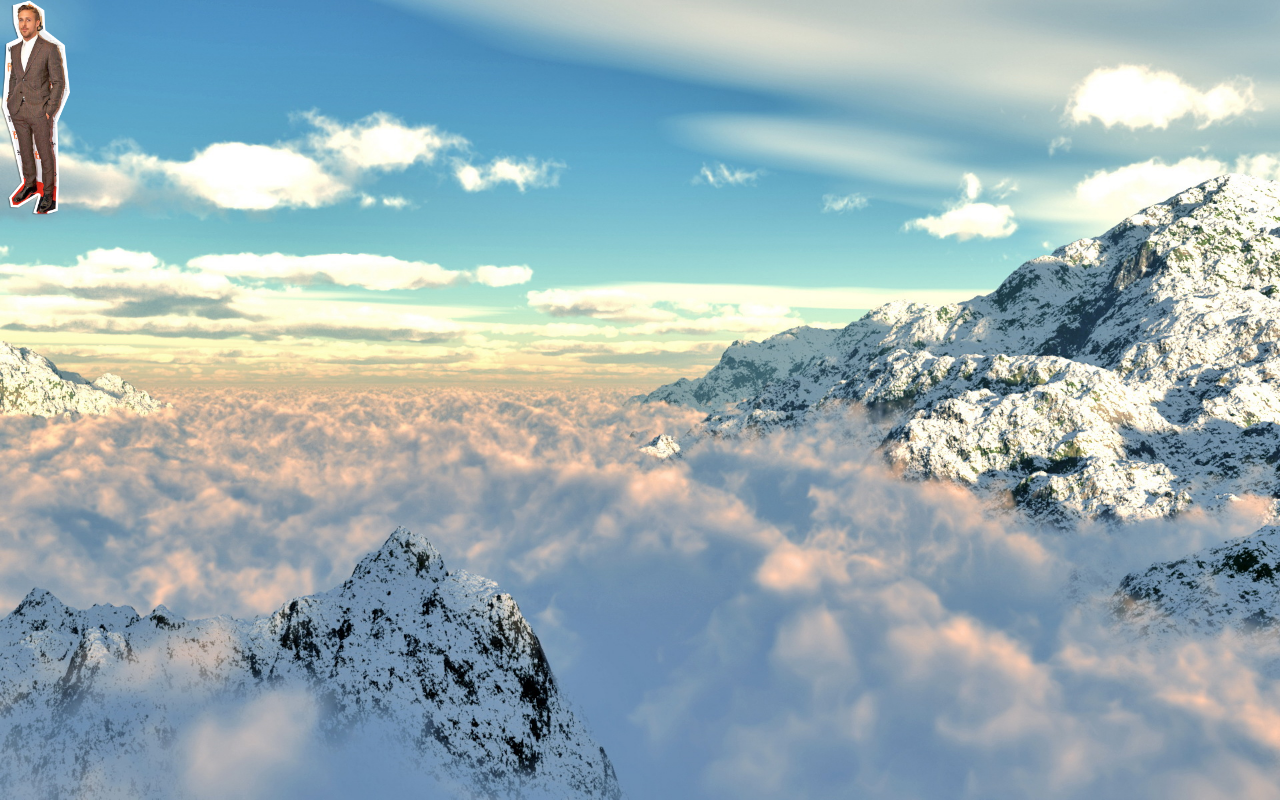
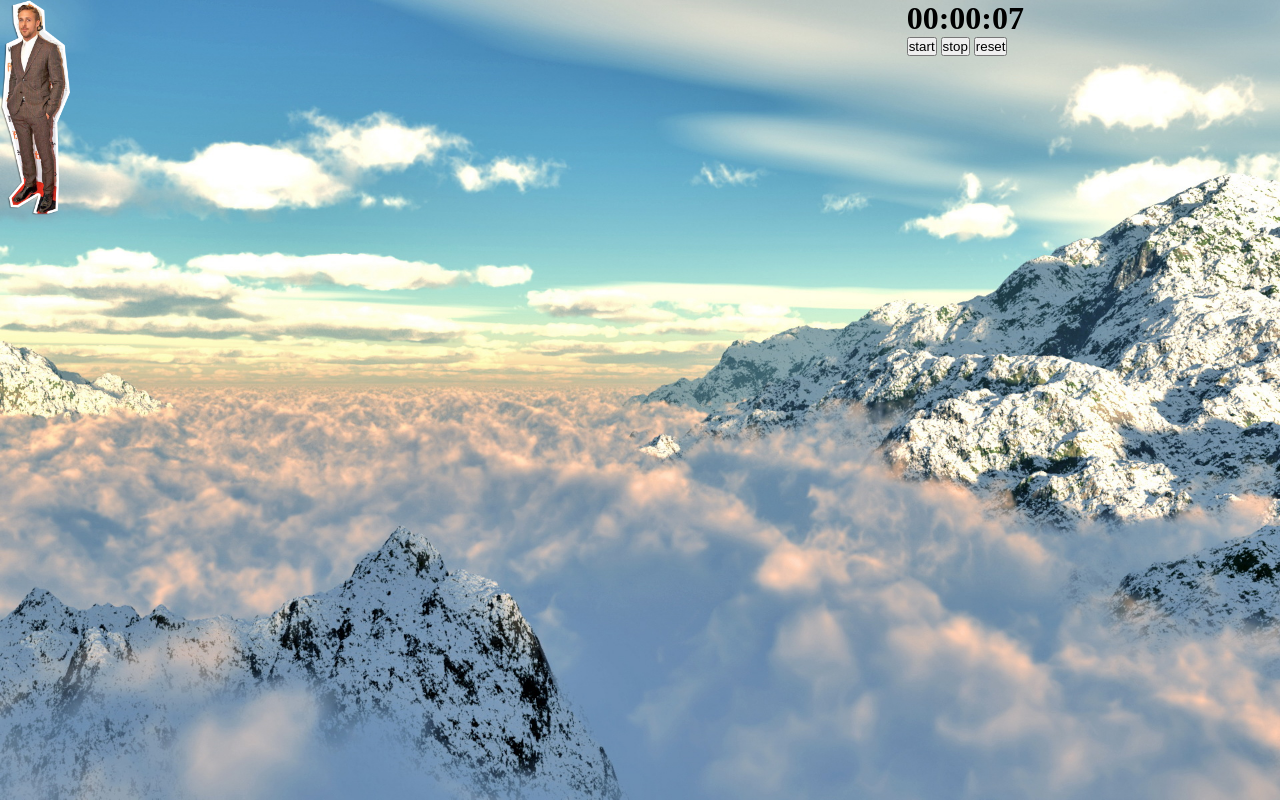
Before and after one commit to LeshVinov/GameJS-Very-Wip-, a website with bundled scripts: page index.html in a window 1280 px wide. Built offline with nearby package versions, Linux system fonts and the light colour scheme.

Commit message:
Add files via upload

```diff
--- a/css/style.css
+++ b/css/style.css
@@ -30,3 +30,7 @@ html {
     color: rgb(228, 148, 45);
     z-index: 1;
 }
+.timer {
+    position: absolute;
+    right: 20%;
+}
--- a/index.html
+++ b/index.html
@@ -11,6 +11,12 @@
 <body>
     <div class="container">
         <img src="./img/ryan gogling cool.png" transform="scale(-1, 1)" width="70px" alt="Свидетель из Фрязино" id="rg-hero">
+        <div class="timer">
+            <h1><time>00:00:00</time></h1>
+            <button id="strt">start</button>
+            <button id="stp">stop</button>
+            <button id="rst">reset</button>
+        </div>
     </div>
     <div class="escape-screen">
         <div class="container-for-text">
@@ -18,5 +24,6 @@
         </div>
     </div>
     <!-- /.escape-screen -->
+
 </body>
 </html>
--- a/src/index.js
+++ b/src/index.js
@@ -1,3 +1,5 @@
 import movementModule from "./modules/rg-move"
+import timerModule from "./modules/timer"
 
 movementModule()
+timerModule()
--- a/src/modules/rg-move.js
+++ b/src/modules/rg-move.js
@@ -1,9 +1,26 @@
 const movementModule = () => {
     const hero = document.getElementById("rg-hero")
     const escapeScreen = document.querySelector('.escape-screen')
+    let escapeCount = 0
     let xPosition = 0
     let yPosition = 0
-    let escapeCount = 0
+
+    const pause = () => {
+        document.addEventListener('keydown', function(event) {
+            if (event.code == 'Escape') {
+                if (escapeCount == 0) {
+                    escapeScreen.style.display="block"
+                    escapeCount = 1
+                } else {
+                    escapeScreen.style.display="none"
+                    escapeCount = 0
+                }
+            }
+          })
+    }
+
+    pause()
+
     document.addEventListener('keydown', function(event) {
         if (event.code == 'ArrowUp') {
             // console.log('Гослинг идёт вверх');
@@ -23,14 +40,6 @@ const movementModule = () => {
             xPosition = +xPosition - 10
             hero.style.left= xPosition+'px'
             hero.style.transform='scale(1,1)'
-        } else if (event.code == 'Escape') {
-            if (escapeCount == 0) {
-                escapeScreen.style.display="block"
-                escapeCount = 1
-            } else {
-                escapeScreen.style.display="none"
-                escapeCount = 0
-            }
         }
       });
 }
--- /dev/null
+++ b/src/modules/timer.js
@@ -0,0 +1,47 @@
+const timerModule = () => {
+    const h1 = document.getElementsByTagName('h1')[0];
+    const start = document.getElementById('strt');
+    const stop = document.getElementById('stp');
+    const reset = document.getElementById('rst');
+    let sec = 0;
+    let min = 0;
+    let hrs = 0;
+    let t;
+
+    function tick(){
+        sec++;
+        if (sec >= 60) {
+            sec = 0;
+            min++;
+            if (min >= 60) {
+                min = 0;
+                hrs++;
+            }
+        }
+    }
+    function add() {
+        tick();
+        h1.textContent = (hrs > 9 ? hrs : "0" + hrs)
+                 + ":" + (min > 9 ? min : "0" + min)
+                    + ":" + (sec > 9 ? sec : "0" + sec);
+        timer();
+    }
+    function timer() {
+        t = setTimeout(add, 1000);
+    }
+
+    timer();
+    start.onclick = timer;
+    stop.onclick = function() {
+        clearTimeout(t);
+    }
+    reset.onclick = function() {
+        h1.textContent = "00:00:00";
+        sec = 0;
+        min = 0;
+        hrs = 0;
+    }
+
+}
+
+export default timerModule
```
Also changed, not shown: dist/main.js.
